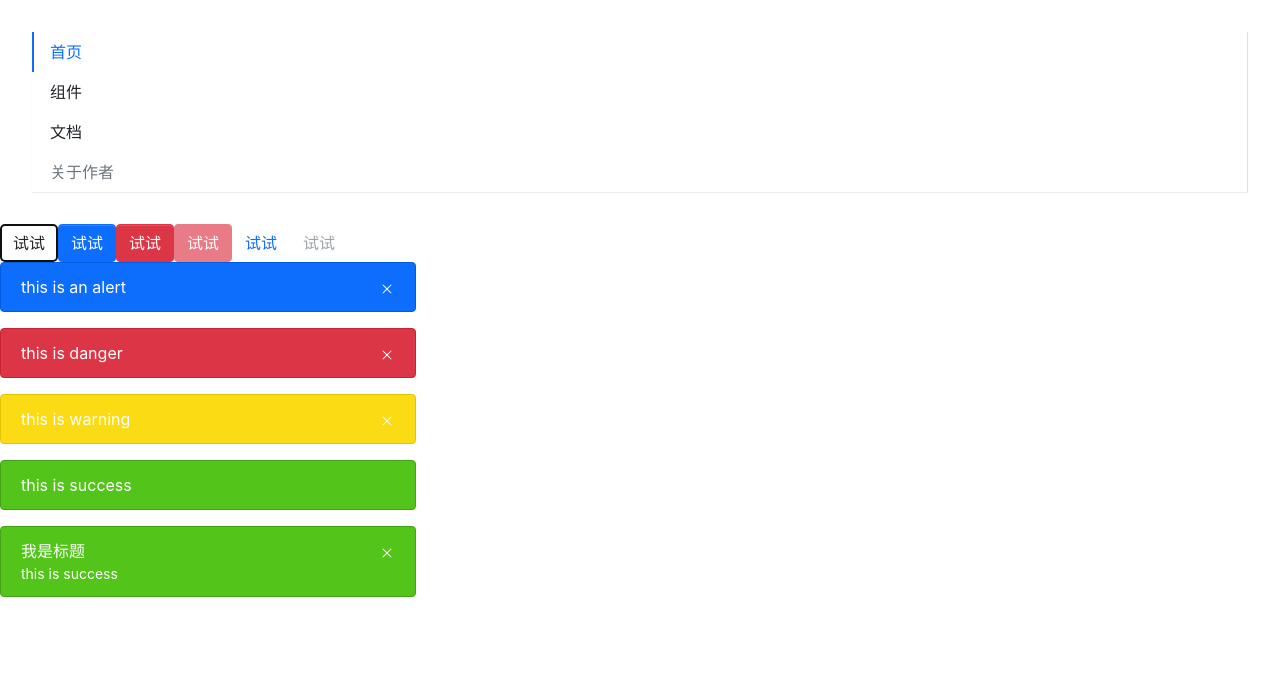
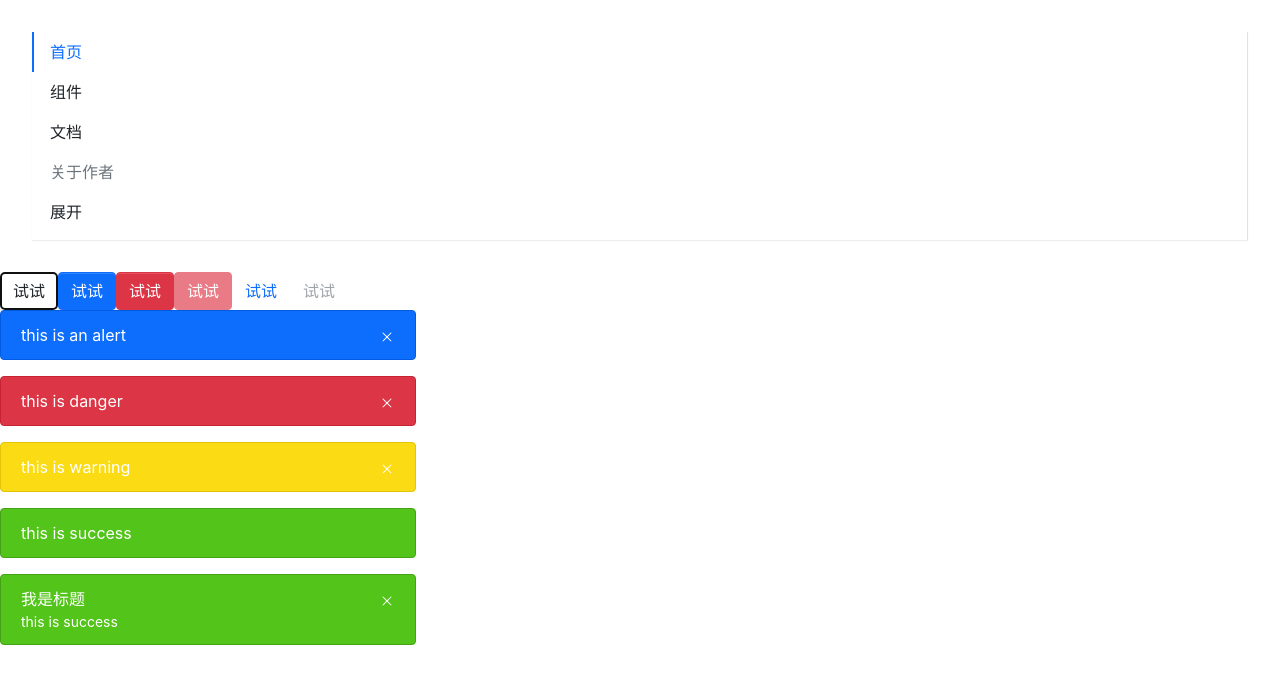
Before and after one commit to yilunyuwan/test-rui, a React (Create React App) app: page / in a window 1280 px wide. Shown: the top 684 px of the page. Built offline with nearby package versions, Linux system fonts and the light colour scheme.

Commit message:
feat: 添加SubMenu组件

```diff
--- a/src/App.tsx
+++ b/src/App.tsx
@@ -3,6 +3,7 @@ import Button from "./components/Button/button";
 import Alert from "./components/Alert/alert";
 import { Menu } from "./components/Menu/menu";
 import { MenuItem } from "./components/Menu/menuItem";
+import { SubMenu } from "./components/Menu/subMenu";
 
 function App() {
   return (
@@ -13,12 +14,14 @@ function App() {
           alert(`click ${index}`);
         }}
       >
-        <MenuItem index={0}>首页</MenuItem>
-        <MenuItem index={1}>组件</MenuItem>
-        <MenuItem index={2}>文档</MenuItem>
-        <MenuItem index={3} disabled={true}>
-          关于作者
-        </MenuItem>
+        <MenuItem>首页</MenuItem>
+        <MenuItem>组件</MenuItem>
+        <MenuItem>文档</MenuItem>
+        <MenuItem disabled={true}>关于作者</MenuItem>
+        <SubMenu title="展开">
+          <MenuItem>常见问题</MenuItem>
+          <MenuItem>更多</MenuItem>
+        </SubMenu>
       </Menu>
       <Button autoFocus={true}>试试</Button>
       <Button btnType="primary">试试</Button>
--- a/src/components/Menu/_style.scss
+++ b/src/components/Menu/_style.scss
@@ -11,7 +11,8 @@
     cursor: pointer;
     padding: $menu-item-padding-y $menu-item-padding-x;
     border-bottom: $menu-item-active-border-width solid transparent;
-    transition:$menu-transition;
+    transition: $menu-transition;
+
     &-active,
     &:hover {
       color: $menu-item-active-color;
@@ -22,6 +23,7 @@
       pointer-events: none;
       color: $menu-item-disabled-color;
     }
+
   }
 }
 
@@ -31,6 +33,7 @@
     margin: 2rem;
     border-bottom: 0;
     border-right: $menu-border-width solid $menu-border-color;
+
     > .rui-menu-item {
       border-left: $menu-item-active-border-width solid transparent;
       border-bottom: none;
@@ -40,7 +43,78 @@
         border-bottom: none;
         border-left: $menu-item-active-border-width solid $menu-item-active-color;
       }
+
+      &-submenu {
+        &.rui-menu-item {
+          border-left: $menu-item-active-border-width solid transparent;
+          &-active,
+          &:hover {
+            color: initial;
+          }
+        }
+
+        .rui-submenu {
+          padding-left: 0;
+          display: none;
+          &-opened {
+            display: block;
+          }
+          > .rui-menu-item {
+            list-style: none;
+            border-bottom: none;
+          }
+
+          &-title {
+            margin-bottom: $menu-item-padding-y;
+            &:hover{
+              color: $menu-item-active-color;
+              transition: $menu-transition;
+            }
+          }
+        }
+      }
     }
   }
+}
 
+.rui-menu {
+  &-horizontal {
+    .rui-menu-item-submenu {
+      position: relative;
+
+      &.rui-menu-item {
+        border-bottom: $menu-item-active-border-width solid transparent;
+
+        .rui-submenu {
+          display: none;
+          position: absolute;
+          padding-left: 0;
+          white-space: nowrap;
+          top: calc(100% + 0.5rem);
+          left: 0;
+          z-index: 3;
+          list-style: none;
+          border: $menu-border-width solid $menu-border-color;
+          box-shadow: $menu-box-shadow;
+          background: $white;
+
+          .rui-menu-item {
+            border-bottom: none;
+          }
+          &-opened {
+            display: block;
+          }
+        }
+
+        &-active,
+        &:hover {
+          color: initial;
+          border-bottom: $menu-item-active-border-width solid $menu-item-active-color;
+          .rui-submenu-title{
+            color: $menu-item-active-color;
+          }
+        }
+      }
+    }
+  }
 }
--- a/src/components/Menu/menu.tsx
+++ b/src/components/Menu/menu.tsx
@@ -1,26 +1,30 @@
 import React, { useState } from "react";
 import { scopedClass } from "../../helpers/utils";
 import classNames from "classnames";
+import { MenuItemProps } from "./menuItem";
 
 export type Mode = "horizontal" | "vertical";
 export interface MenuProps {
   mode?: Mode;
-  defaultIndex?: number;
-  onSelect?: (selectedIndex: number) => void;
+  defaultIndex?: string;
+  onSelect?: (selectedIndex: string) => void;
+  openedIndex?: string[];
   children?: React.ReactNode;
   style?: React.CSSProperties;
   className?: string;
 }
 
 interface IMenuContext {
-  onClick?: (index: number) => void;
-  selectedIndex: number;
+  onClick?: (index: string) => void;
+  selectedIndex: string;
   mode: Mode;
+  openedIndex?: string[];
 }
 
 const defaultProps = {
   mode: "horizontal" as Mode,
-  defaultIndex: 0,
+  defaultIndex: "0",
+  openedIndex: [],
 };
 
 export const MenuContext = React.createContext<IMenuContext>({
@@ -33,6 +37,7 @@ export const Menu: React.FC<MenuProps> = (props) => {
     mode = defaultProps.mode,
     defaultIndex = defaultProps.defaultIndex,
     onSelect,
+    openedIndex = defaultProps.openedIndex,
     children,
     style,
     className,
@@ -40,8 +45,8 @@ export const Menu: React.FC<MenuProps> = (props) => {
   } = props;
   const sc = scopedClass("menu");
   const classes = classNames(className, sc(), sc(mode));
-  const [selectedIndex, setSelectedIndex] = useState(defaultIndex || 0);
-  const onClick = (index: number) => {
+  const [selectedIndex, setSelectedIndex] = useState(defaultIndex || "0");
+  const onClick = (index: string) => {
     setSelectedIndex(index);
     if (onSelect) onSelect(index);
   };
@@ -49,12 +54,26 @@ export const Menu: React.FC<MenuProps> = (props) => {
     onClick,
     selectedIndex,
     mode,
+    openedIndex,
   };
+
+  const filterChildren = () =>
+    React.Children.map(children, (child, index) => {
+      const childElement =
+        child as React.FunctionComponentElement<MenuItemProps>;
+      const { displayName } = childElement.type;
+      if (displayName === "MenuItem" || displayName === "SubMenu")
+        return React.cloneElement(childElement, { index: String(index) });
+      else
+        console.error(
+          "Warning: Menu has a child which is not a MenuItem or SubMenu component"
+        );
+    });
 
   return (
     <MenuContext.Provider value={menuContext}>
       <ul className={classes} {...restProps}>
-        {children}
+        {filterChildren()}
       </ul>
     </MenuContext.Provider>
   );
--- a/src/components/Menu/menuItem.tsx
+++ b/src/components/Menu/menuItem.tsx
@@ -3,9 +3,9 @@ import { scopedClass } from "../../helpers/utils";
 import classNames from "classnames";
 import { MenuContext } from "./menu";
 
-interface MenuItemProps {
+export interface MenuItemProps {
   disabled?: Boolean;
-  index?: number;
+  index?: string;
   children?: React.ReactNode;
   className?: string;
 }
@@ -27,3 +27,5 @@ export const MenuItem: React.FC<MenuItemProps> = (props) => {
     </li>
   );
 };
+
+MenuItem.displayName = "MenuItem";
--- /dev/null
+++ b/src/components/Menu/subMenu.tsx
@@ -0,0 +1,76 @@
+import React, { useContext, useState } from "react";
+import { MenuContext } from "./menu";
+import classNames from "classnames";
+import { scopedClass } from "../../helpers/utils";
+import { MenuItemProps } from "./menuItem";
+
+interface SubMenuProps {
+  title: string;
+  index?: string;
+  className?: string;
+  children?: React.ReactNode;
+}
+export const SubMenu: React.FC<SubMenuProps> = (props) => {
+  const { title, index, className, children, ...restProps } = props;
+  const context = useContext(MenuContext);
+  const sc_item = scopedClass("menu-item");
+  const sc_submenu = scopedClass("submenu");
+  const isOpened =
+    index === context.selectedIndex ||
+    (context.mode === "vertical" &&
+      context.openedIndex?.includes(index as string)) ||
+    false;
+  const [submenuVisible, setSubmenuVisible] = useState<Boolean>(isOpened);
+  const classes_item = classNames(className, sc_item(), sc_item("submenu"), {
+    [sc_item("active")]: context.selectedIndex === index,
+  });
+  const classes_submenu = classNames(sc_submenu(), {
+    [sc_submenu("opened")]: submenuVisible,
+  });
+  let timer: NodeJS.Timeout;
+  const toggleVisible = (visible: Boolean) => {
+    clearTimeout(timer);
+    timer = setTimeout(
+      () => {
+        setSubmenuVisible(visible);
+      },
+      visible ? 0 : 300
+    );
+  };
+  const hoverEvents =
+    context.mode === "horizontal"
+      ? {
+          onMouseEnter: () => toggleVisible(true),
+          onMouseLeave: () => toggleVisible(false),
+        }
+      : {};
+  const clickEvent =
+    context.mode === "vertical"
+      ? {
+          onClick: () => setSubmenuVisible(!submenuVisible),
+        }
+      : {};
+  // const
+  const filterChildren = () =>
+    React.Children.map(children, (child, idx) => {
+      const childElement =
+        child as React.FunctionComponentElement<MenuItemProps>;
+      if (childElement.type.displayName === "MenuItem")
+        return React.cloneElement(childElement, { index: `${index}-${idx}` });
+      else
+        console.error(
+          "Warning: Menu has a child which is not a MenuItem component"
+        );
+    });
+
+  return (
+    <li className={classes_item} {...restProps} {...hoverEvents}>
+      <div className={sc_submenu("title")} {...clickEvent}>
+        {title}
+      </div>
+      <ul className={classes_submenu}>{filterChildren()}</ul>
+    </li>
+  );
+};
+
+SubMenu.displayName = "SubMenu";
```
Also changed, not shown: 1 other file (tests, documents, lock files or other folders).
